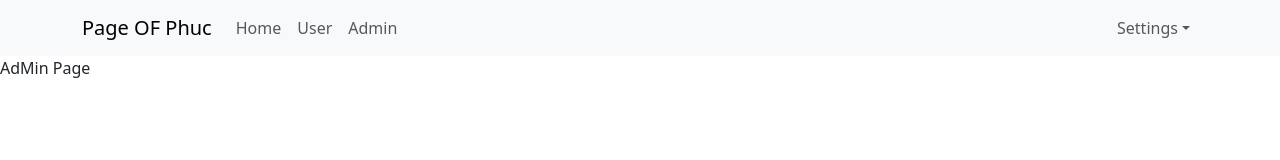
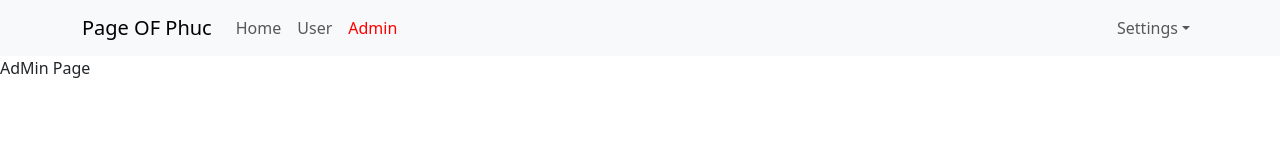
Before and after one commit to ngophuc29/Learn, a React (Create React App) app: page /admin in a window 1280 px wide. Shown: the top 160 px of the page. Built offline with nearby package versions, Linux system fonts and the light colour scheme.

Commit message:
chuyen the link sang navvLink trong component Header  và ghi đè thuộc tính active của thẻ link

```diff
--- a/src/App.scss
+++ b/src/App.scss
@@ -21,3 +21,16 @@
 .hide {
   display: none;
 }
+
+.app-container {
+  .header-container {
+    .navbar-nav {
+      .nav-link{
+        &.active{
+          color: red;
+        }
+      }
+
+    }
+  }
+}
--- a/src/components/Header/Header.jsx
+++ b/src/components/Header/Header.jsx
@@ -2,7 +2,7 @@
 import Nav from 'react-bootstrap/Nav';
 import Navbar from 'react-bootstrap/Navbar';
 import NavDropdown from 'react-bootstrap/NavDropdown';
-import { Link } from "react-router-dom";
+import {NavLink, Link } from "react-router-dom";
 
 const Header = () => {
     return (
@@ -16,10 +16,10 @@
                         <Nav.Link href="/user">User</Nav.Link>
                         <Nav.Link href="/admin">Admin</Nav.Link> */}
 
-                        <Link to="/" className='nav-link'>Home</Link>
-                        <Link to="/user"  className='nav-link'>User</Link>
+                        <NavLink to="/" className='nav-link'>Home</NavLink>
+                        <NavLink to="/user"  className='nav-link'>User</NavLink>
 
-                        <Link to="/admin"  className='nav-link'>Admin</Link>
+                        <NavLink to="/admin"  className='nav-link'>Admin</NavLink>
 
                     </Nav>
                     <Nav>
```
